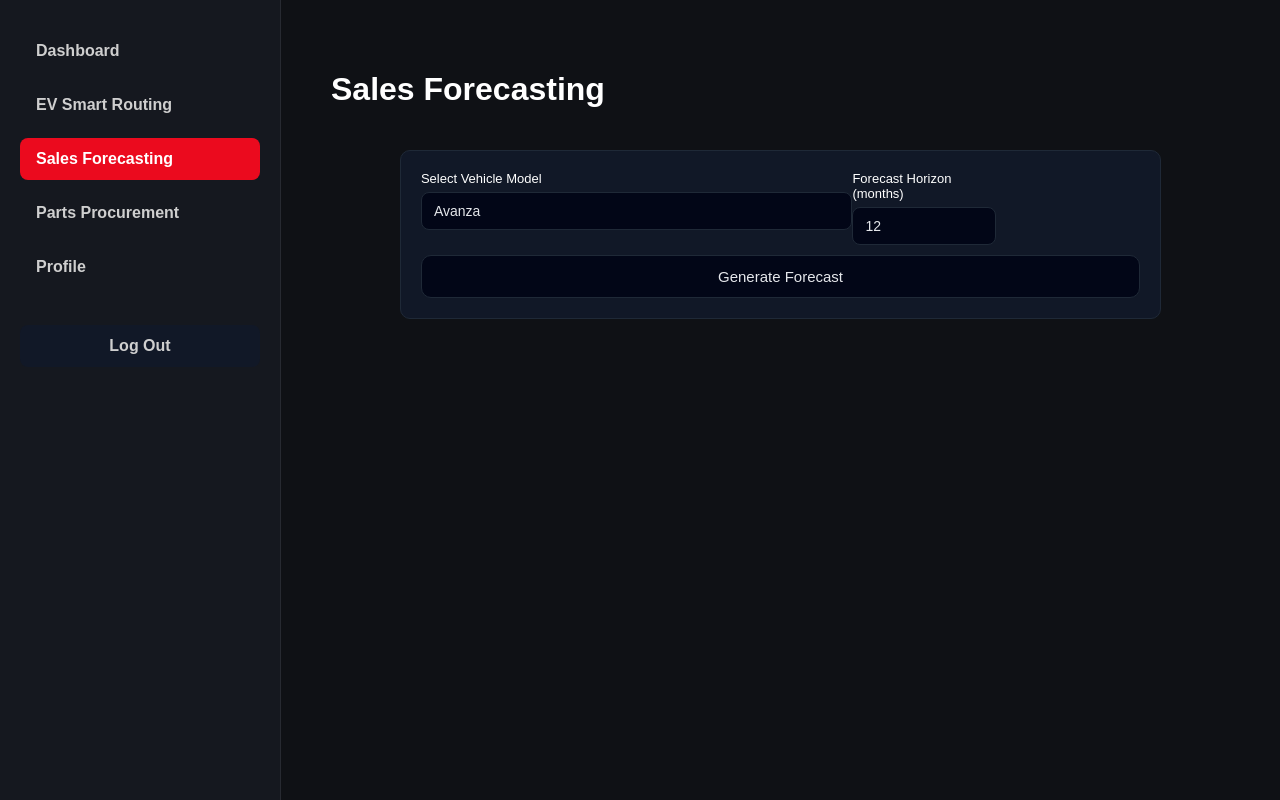
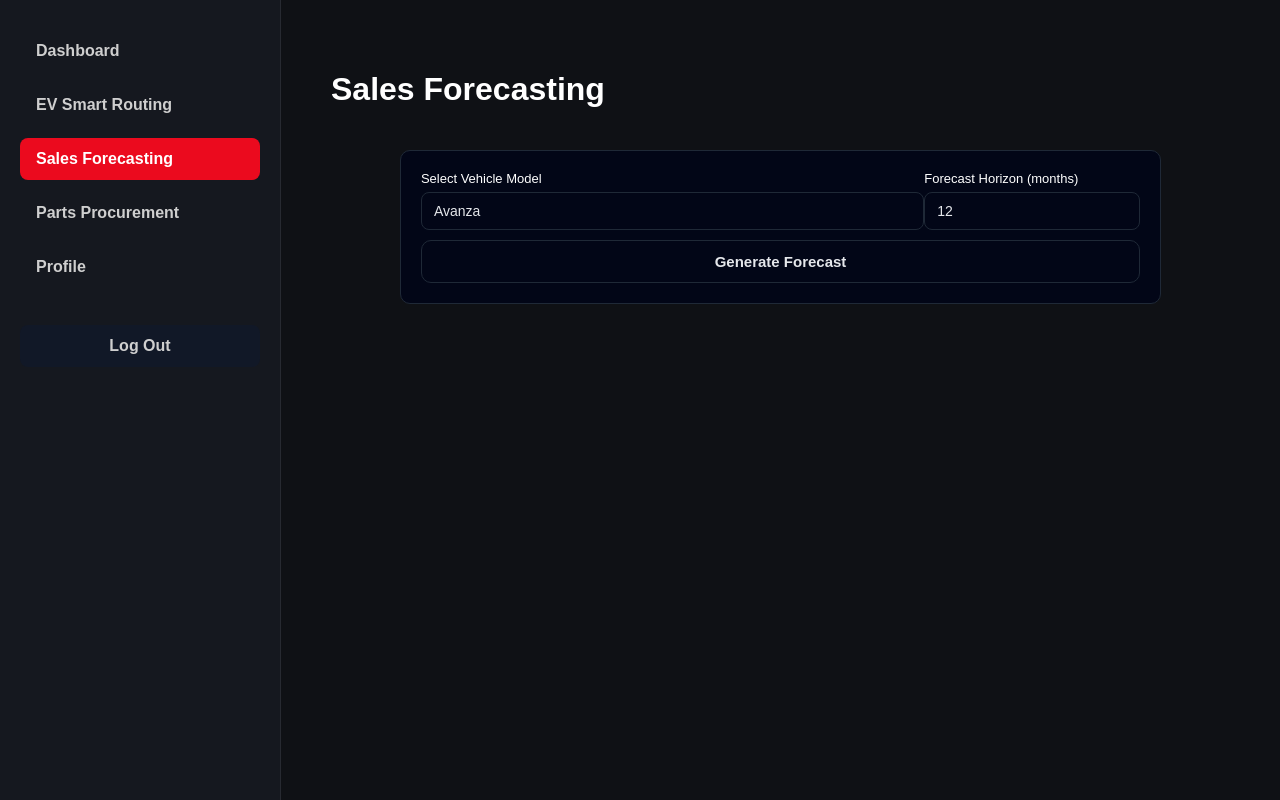
Before and after one commit to charles-balingit/SofdesProject, a Flask app: page /sales-forecasting in a window 1280 px wide. Shown: the part 71-871 px from the top of the page. Run offline with Flask 3, Linux system fonts and the light colour scheme; the visitor is signed in with stand-in values (Sample User, id 1).

Commit message:
sales-forecast design

```diff
--- a/app/static/css/styles.css
+++ b/app/static/css/styles.css
@@ -1009,7 +1009,7 @@ select {
 .forecast-controls {
     display: flex;
     flex-wrap: wrap;
-    background: #111827;
+    background: #020617;
     padding: 20px;
     border-radius: 10px;
     border: 1px solid #1f2937;
@@ -1020,13 +1020,13 @@ select {
 .left-row {
     display: flex;
     flex-direction: column;
-    width: 60%;
+    width: 70%;
 }
 
 .right-row {
     display: flex;
     flex-direction: column;
-    width: 20%;
+    width: 30%;
 }
 
 /* labels */
@@ -1068,6 +1068,7 @@ select {
     cursor: pointer;
     transition: all 0.25s ease;
     font-size: 15px;
+    font-weight: bold;
 }
 
 .forecast-btn:hover {
```
